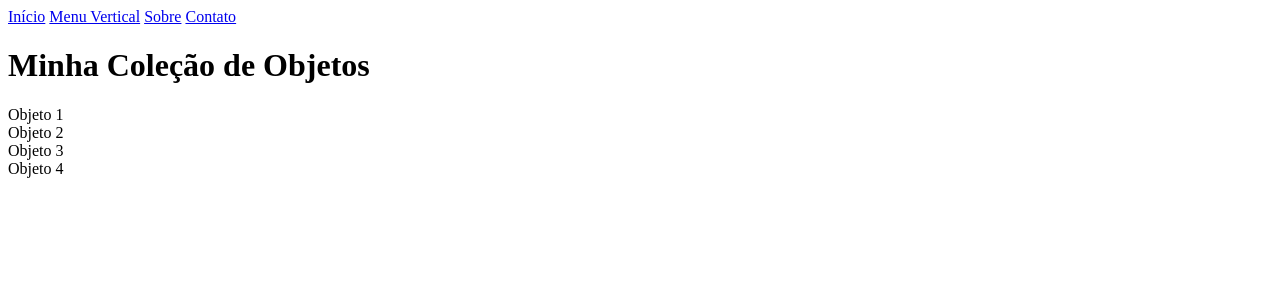
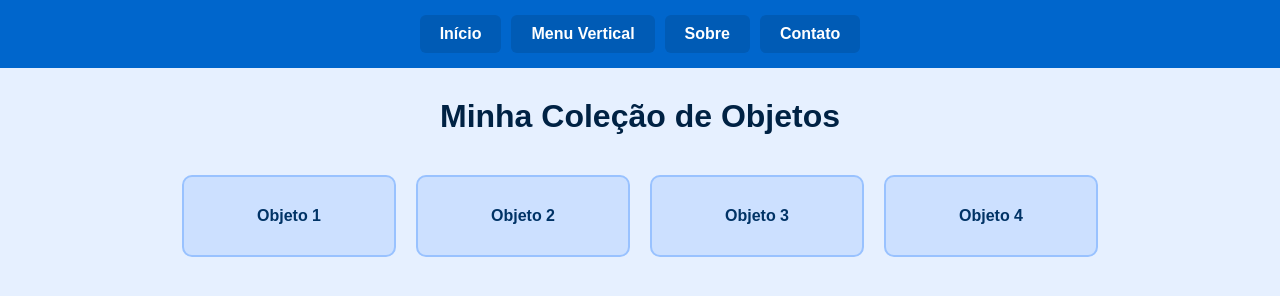
Before and after one commit to Marlonaraujo29/projeto-css_html01, a plain HTML site: page index.html in a window 1280 px wide. Drawn offline with Linux system fonts and the light colour scheme.

Commit message:
minha atualizaçoa em objetos

```diff
--- a/estilo.css/styles.css
+++ /dev/null
@@ -1,23 +0,0 @@
-body{
-    background-color: grey;
-}
-
-
-
-.menu-horizontal{
-    text-align: center;
-    background-color: aquamarine;
-     padding: 30px;
-      border-radius: 15px;
-      font-family: Impact, Haettenschweiler, 'Arial Narrow Bold', sans-serif;
-  border: 2px solid #0a0a0a;
-}
-
-.colecao{
-    text-align: center;
-display: flex;       /* Coloca os links lado a lado */
-  gap: 300px;
- margin-right: 20px;
-
-
-}
--- a/index.html
+++ b/index.html
@@ -3,7 +3,7 @@
 <head>
   <meta charset="UTF-8">
   <title>Página Inicial - Menu Horizontal</title>
-  <link rel="stylesheet" href="css/style.css">
+  <link rel="stylesheet" href="style.css">
 </head>
 <body class="tema-claro">
   <header>
--- /dev/null
+++ b/style.css
@@ -0,0 +1,77 @@
+/* Estilo geral */
+body {
+  margin: 0;
+  font-family: Arial, sans-serif;
+  background-color: #e6f0ff; /* azul claro */
+  color: #003366;
+}
+
+/* Menu horizontal */
+.menu-horizontal {
+  display: flex;
+  justify-content: center;
+  background-color: #0066cc;
+  padding: 15px 10px;
+  flex-wrap: wrap;
+  gap: 10px;
+}
+
+.menu-horizontal a {
+  text-decoration: none;
+  color: #fff;
+  padding: 10px 20px;
+  background-color: #005bb5;
+  border-radius: 6px;
+  transition: background-color 0.3s ease;
+  font-weight: bold;
+}
+
+.menu-horizontal a:hover {
+  background-color: #004a99;
+}
+
+/* Título principal */
+main h1 {
+  text-align: center;
+  margin-top: 30px;
+  font-size: 2rem;
+  color: #002244;
+}
+
+/* Seção da coleção */
+.colecao {
+  display: flex;
+  flex-wrap: wrap;
+  justify-content: center;
+  gap: 20px;
+  margin: 40px 20px;
+}
+
+/* Itens da coleção */
+.item {
+  background-color: #cce0ff;
+  border: 2px solid #99c2ff;
+  padding: 30px;
+  border-radius: 10px;
+  width: 150px;
+  text-align: center;
+  font-weight: bold;
+  transition: transform 0.3s ease;
+}
+
+.item:hover {
+  transform: scale(1.05);
+  background-color: #b3d1ff;
+}
+
+/* Responsividade */
+@media (max-width: 600px) {
+  .menu-horizontal {
+    flex-direction: column;
+    align-items: center;
+  }
+
+  .item {
+    width: 80%;
+  }
+}
```
